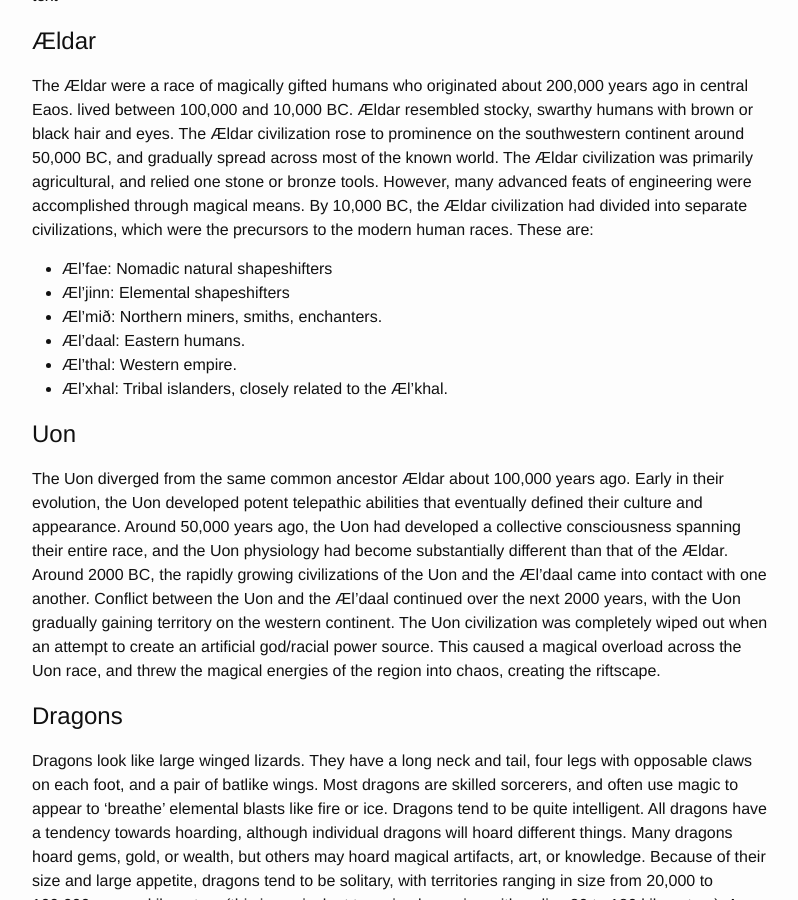
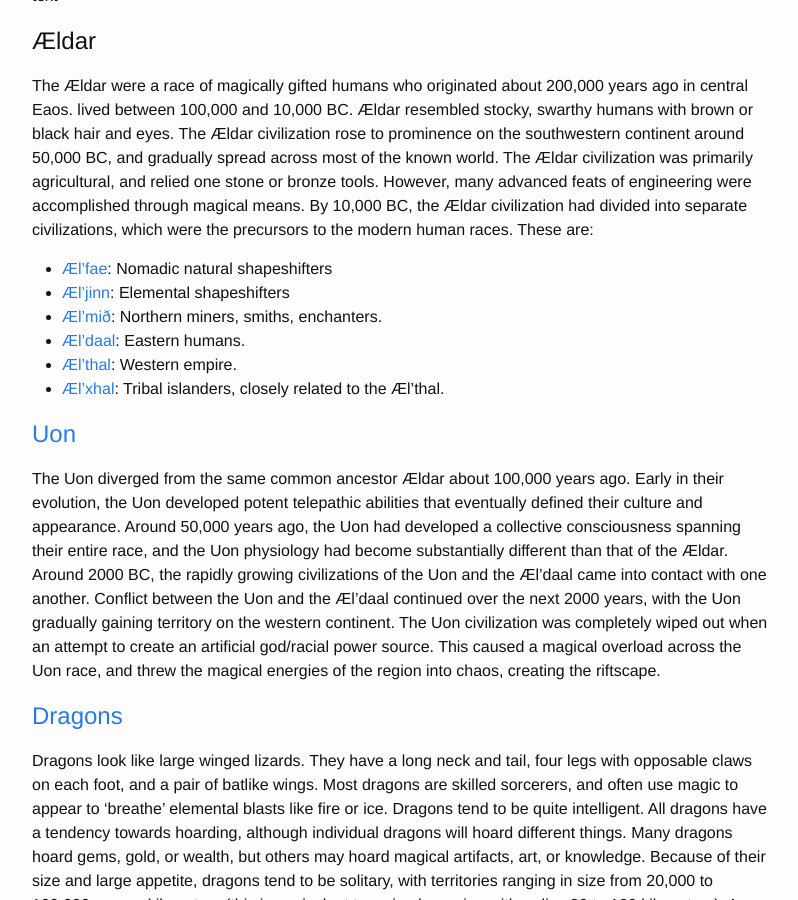
Before and after one commit to runicscribe/worldbuilding-docs, a Jekyll site: the page built from culture/races/index.md, in a window 1280 px wide and 900 px high, scrolled down 619 px. Shown: the whole window, without its empty margins (238-1036 px from the left). Built offline with Jekyll 4.4.1, drawn with Linux system fonts in a browser that asks for light colours; our own code applies the rules of GitHub Pages for plain Markdown files.

Commit message:
update sources

```diff
--- a/culture/races/index.md
+++ b/culture/races/index.md
@@ -21,14 +21,14 @@ engineering were accomplished through magical means. By 10,000 BC, the
 Ældar civilization had divided into separate civilizations, which were
 the precursors to the modern human races. These are:
 
-  * Æl'fae: Nomadic natural shapeshifters
-  * Æl'jinn: Elemental shapeshifters
-  * Æl'mið: Northern miners, smiths, enchanters.
-  * Æl'daal: Eastern humans.
-  * Æl'thal: Western empire.
-  * Æl'xhal: Tribal islanders, closely related to the Æl'khal.
+  * [Æl'fae](./aeldar/aelfae): Nomadic natural shapeshifters
+  * [Æl'jinn](./aeldar/aeljinn): Elemental shapeshifters
+  * [Æl'mið](./aeldar/aelmidh): Northern miners, smiths, enchanters.
+  * [Æl'daal](./aeldar/aeldaal): Eastern humans.
+  * [Æl'thal](./aeldar/aelthal): Western empire.
+  * [Æl'xhal](./aeldar/aelxhal): Tribal islanders, closely related to the Æl'thal.
 
-## Uon
+## [Uon](./uon)
 
 The Uon diverged from the same common ancestor Ældar about 100,000
 years ago. Early in their evolution, the Uon developed potent
@@ -44,7 +44,7 @@ wiped out when an attempt to create an artificial god/racial power
 source. This caused a magical overload across the Uon race, and threw
 the magical energies of the region into chaos, creating the riftscape.
 
-## Dragons
+## [Dragons](./dragons)
 
 Dragons look like large winged lizards. They have a long neck and tail,
 four legs with opposable claws on each foot, and a pair of batlike
@@ -80,14 +80,14 @@ Dragon Subspecies:
   * Western (Forest) Dragon
   * Tundra Dragon
 
-## High Elementals
+## [High Elementals](./high_elementals)
 
 High elementals refer to any elementals that can be considered sentient.
 
   * Gyldraed
   * Vyldarthe
 
-## Sprites
+## [Sprites](./sprites)
 
 Short lived, clever, but not highly intelligent (ie. Good 'street
 smarts' poor 'book learning'. Natural habitat is bogs, swamps or
```
Also changed, not shown: index.md (+16 -2 lines), world/bestiary/elementals/index.md (+11 -3 lines), world/bestiary/index.md (+4 -4 lines), world/cosmology/cosmology.md (+1 -1 lines), world/magic/index.md (+16 -16 lines), 7 other files.
